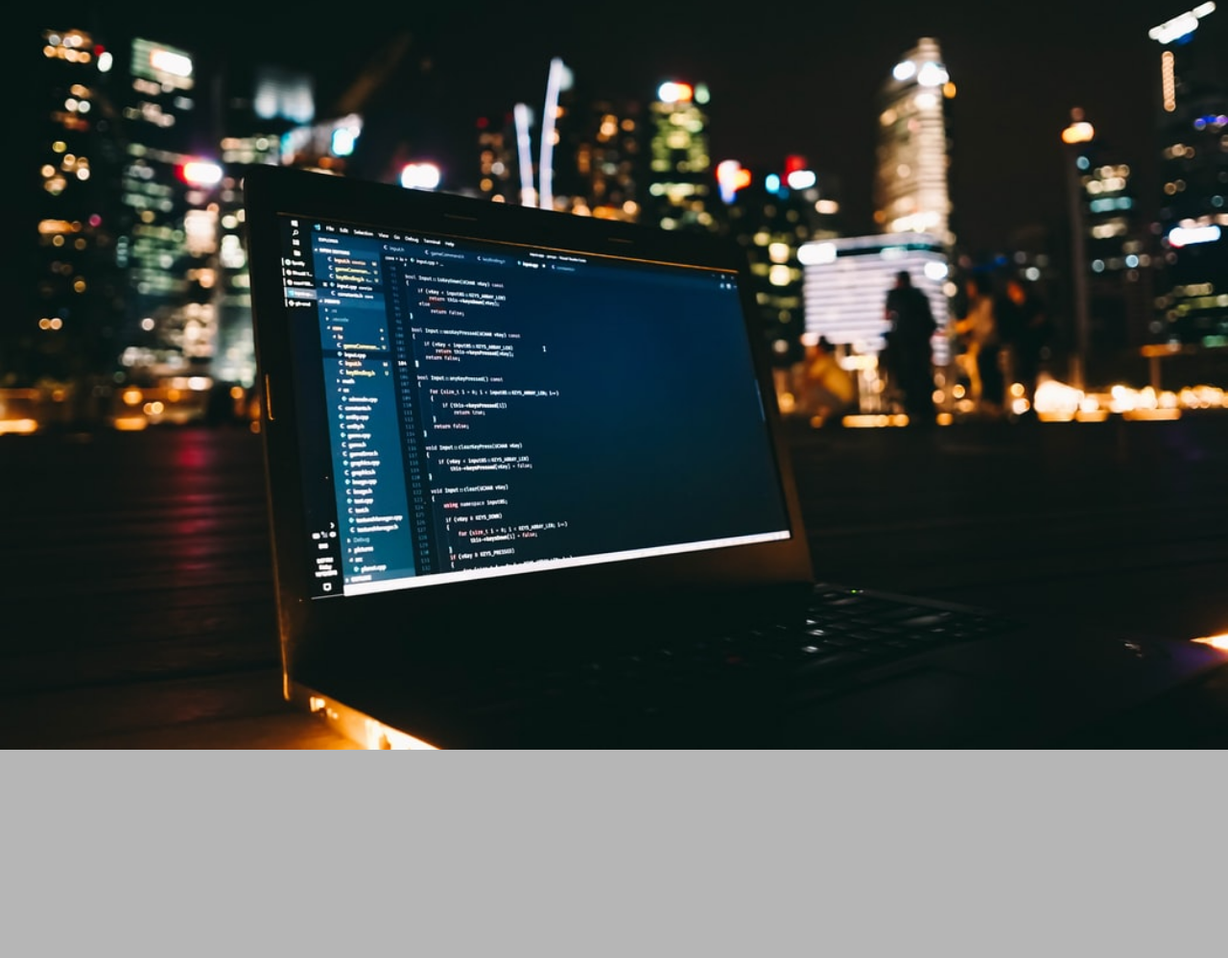
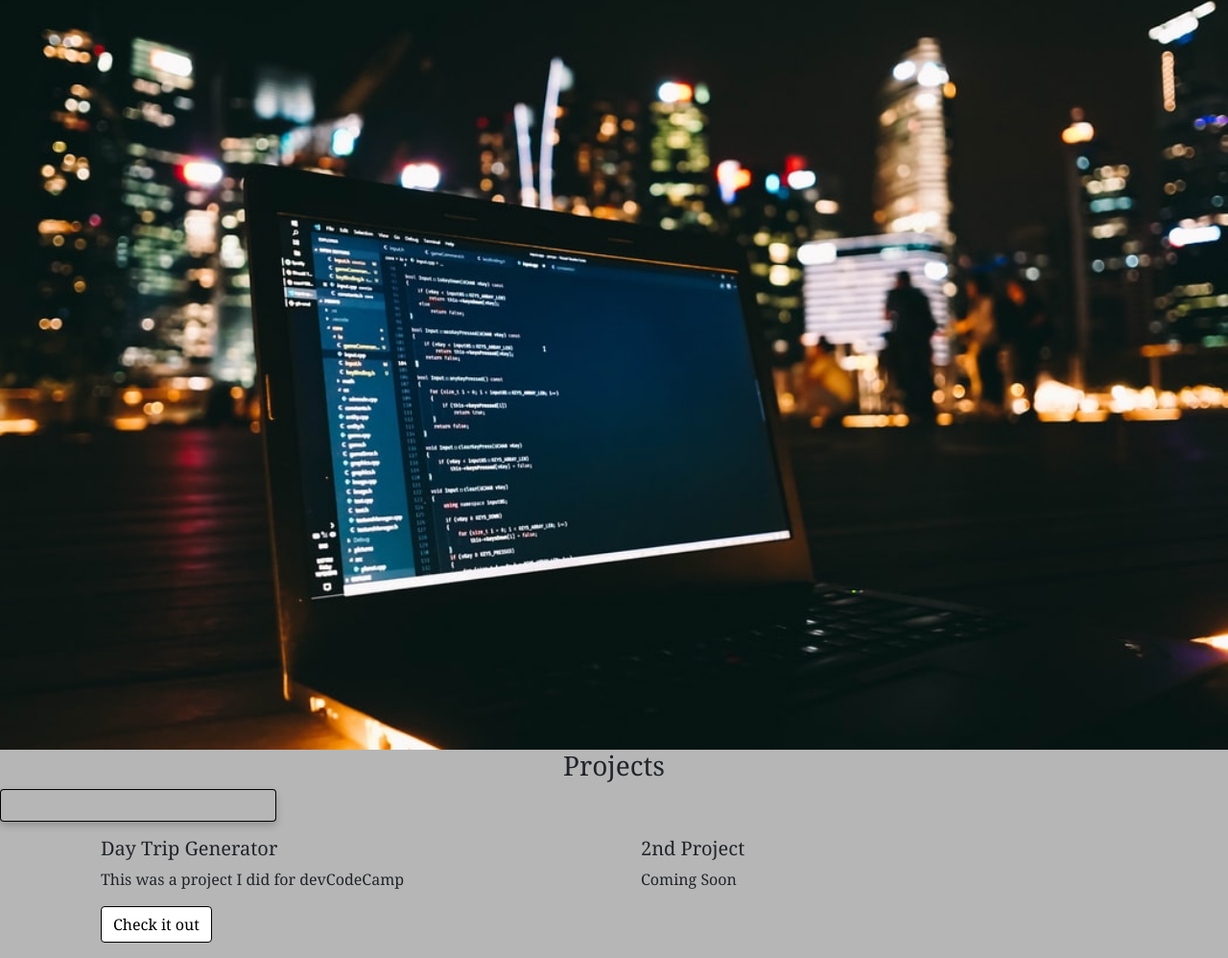
Before and after one commit to gloera92/gloera92.github.io, a plain HTML site: page index.html in a window 1280 px wide. Shown: the part 1359-2357 px from the top of the page at 96% size. Before the commit the page ends 2140 px from the top, so only its background shows below. Drawn offline with nearby package versions, Linux system fonts and the light colour scheme.

Commit message:
add project section with a button that takes user to project, added place holder for second project

```diff
--- a/index.html
+++ b/index.html
@@ -32,6 +32,29 @@
 
  <img class="myprojects" src="photo2.jfif" alt="Photo of labtop in night time setting">
 
+ <h3><title>Projects</title></h3>
+
+ <div class="card" style="width: 18rem;">
+</div>
+
+<div class="container">
+  <div class="row">
+    <div class="col-sm">
+      <div class="card-body">
+        <h5 class="card-title">Day Trip Generator</h5>
+        <p class="card-text">This was a project I did for devCodeCamp</p>
+        <a href="https://github.com/gloera92/daytripgenerator_js"> <button type="button" class="btn btn-primary">Check it out</button></a>
+         </div>
+     </div>
+    <div class="col-sm">
+      <div class="card-body">
+        <h5 class="card-title">2nd Project</h5>
+        <p class="card-text">Coming Soon</p>
+         </div>
+    </div>
+</div>
+
+
 
 
 
--- a/style.css
+++ b/style.css
@@ -57,10 +57,73 @@ ul {
      float:left;
      text-align: center;
      font-family: Georgia, 'Times New Roman', Times, serif;
-   }
+    }
 
    img.myprojects {
     margin-right: auto;
     margin-left: auto;
     width: 100%;
     }
+
+    h3 {
+      float:none;
+     text-align: center;
+     font-family: Georgia, 'Times New Roman', Times, serif;
+    }
+
+    .card {
+      position: relative;
+      display: flex;
+      flex-direction: column;
+      min-width: 0;
+      word-wrap: break-word;
+      background-color: rgb(182, 182, 182);
+      background-clip: border-box;
+      border: 1px solid rgba(0, 0, 0, 0.987);
+      border-radius: .25rem;
+  }
+
+    .btn-primary {
+      color: rgb(0, 0, 0);
+      background-color: #ffffff;
+      border-color: #000000;
+  }
+
+
+  body {
+    font-family: Georgia, 'Times New Roman', Times, serif;
+  }
+
+ .column {
+    float: left;
+    width: 25%;
+    padding: 0 10px;
+  }
+
+
+  .row {
+    margin: 0 -5px;
+  }
+
+
+  .row:after {
+    content:n"";
+    display: table;
+    clear: both;
+  }
+
+
+  .card {
+    box-shadow: 0 4px 8px 0 rgba(0, 0, 0, 0.2); /* this adds the "card" effect */
+    padding: 16px;
+    text-align: center;
+  }
+
+
+  @media screen and (max-width: 600px) {
+    .column {
+      width: 100%;
+      display: block;
+      margin-bottom: 20px;
+    }
+  }
```
